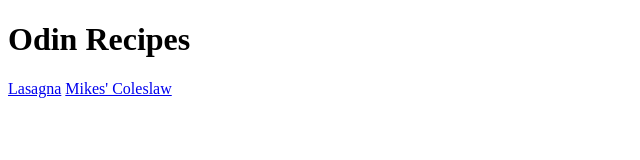
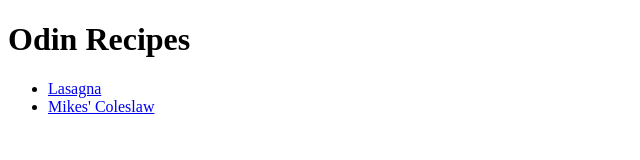
Before and after one commit to 83nj4m1n/odin-recipes, a plain HTML site: page index.html in a window 1280 px wide. Shown: the whole page, without its empty margins (0-640 px from the left). Drawn offline with Linux system fonts and the light colour scheme.

Commit message:
Rearrange recipes as list

```diff
--- a/index.html
+++ b/index.html
@@ -6,7 +6,11 @@
 </head>
 <body>
     <h1>Odin Recipes</h1>
-    <a href="./recipes/lasagna.html">Lasagna</a>
-    <a href="./recipes/Mikes-Coleslaw.html">Mikes' Coleslaw</a>
+    <ul>
+        <li><a href="./recipes/lasagna.html">Lasagna</a></li>
+        <li><a href="./recipes/Mikes-Coleslaw.html">Mikes' Coleslaw</a></li>
+    </ul>
+
+
 </body>
 </html>
```
Also changed, not shown: recipes/lasagna.html (+2 -2 lines).
